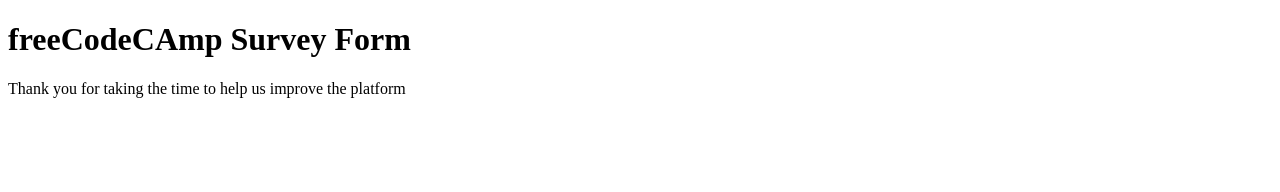
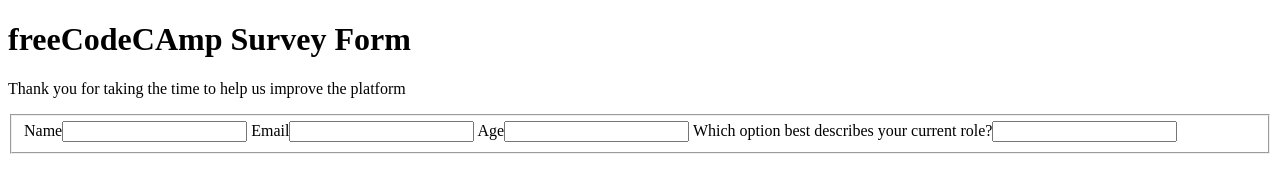
Before and after one commit to JohndoeDelaCruz/freeCodeCamp-CSS-Exercises-5Projects, a plain HTML site: page prj01_surveyform/index.html in a window 1280 px wide. Drawn offline with Linux system fonts and the light colour scheme.

Commit message:
Continuation

```diff
--- a/prj01_surveyform/index.html
+++ b/prj01_surveyform/index.html
@@ -8,5 +8,13 @@
 <body>
     <h1>freeCodeCAmp Survey Form</h1>
     <p id="description">Thank you for taking the time to help us improve the platform</p>
+    <form id="survey-form">
+        <fieldset>
+            <label for="name">Name<input id="name" name="name" type="text" required></label>
+            <label for="email">Email<input type="text"></label>
+            <label for="">Age<input type="text"></label>
+            <label for="">Which option best describes your current role?<input type="text"></label>
+        </fieldset>
+    </form>
 </body>
 </html>
```
